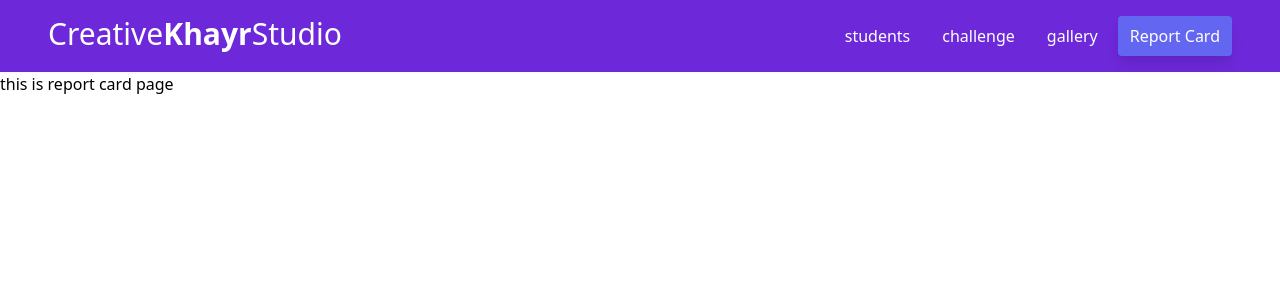
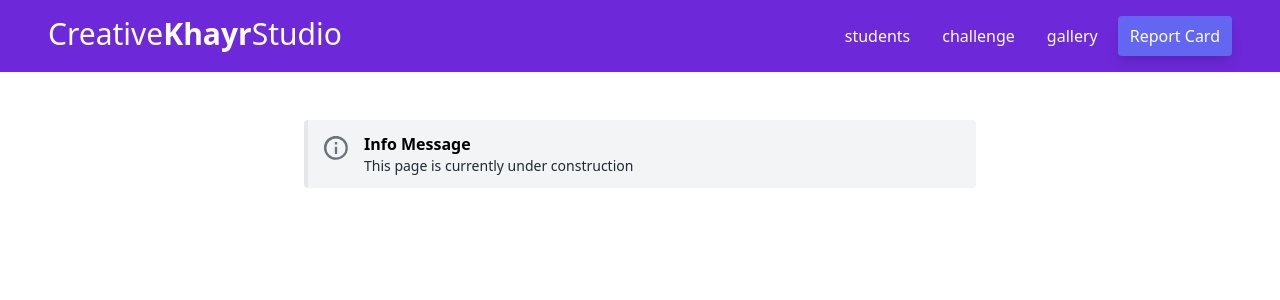
Before and after one commit to autismrites/autismrites.github.io, a Nuxt app: page /reportCard in a window 1280 px wide. Shown: the top 300 px of the page. Built offline with nearby package versions, Linux system fonts and the light colour scheme.

Commit message:
info message

```diff
--- a/pages/reportCard.vue
+++ b/pages/reportCard.vue
@@ -1,6 +1,26 @@
 <template>
-  <div>
-    <h1>this is report card page</h1>
+  <div class="mx-auto max-w-2xl my-12">
+    <div class="mb-4 border-l-4 rounded px-4 py-3 bg-gray-100">
+      <div class="flex items-start">
+        <div class="py-1">
+          <svg
+            class="fill-current h-6 w-6 mr-4 text-gray-500"
+            xmlns="http://www.w3.org/2000/svg"
+            viewBox="0 0 20 20"
+          >
+            <path
+              d="M2.93 17.07A10 10 0 1 1 17.07 2.93 10 10 0 0 1 2.93 17.07zm12.73-1.41A8 8 0 1 0 4.34 4.34a8 8 0 0 0 11.32 11.32zM9 11V9h2v6H9v-4zm0-6h2v2H9V5z"
+            />
+          </svg>
+        </div>
+
+        <div>
+          <h3 class="font-semibold">Info Message</h3>
+
+          <p class="text-sm text-gray-800">This page is currently under construction</p>
+        </div>
+      </div>
+    </div>
   </div>
 </template>
 
```
